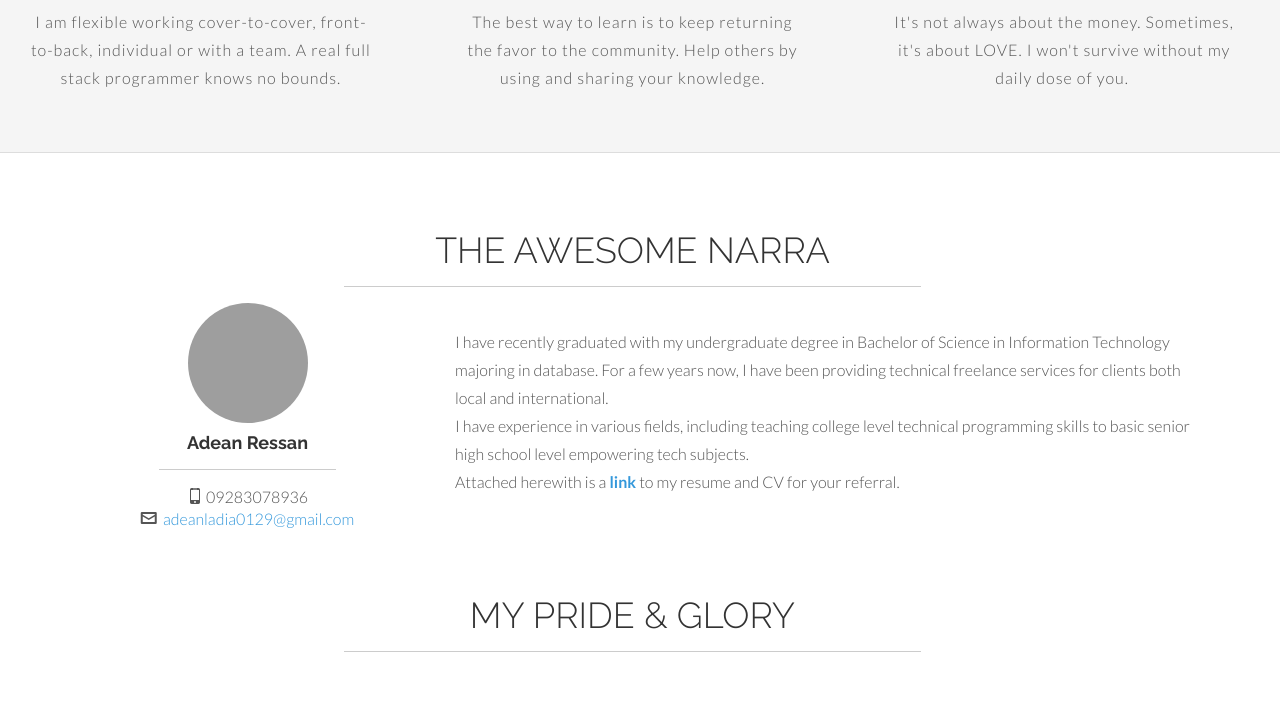
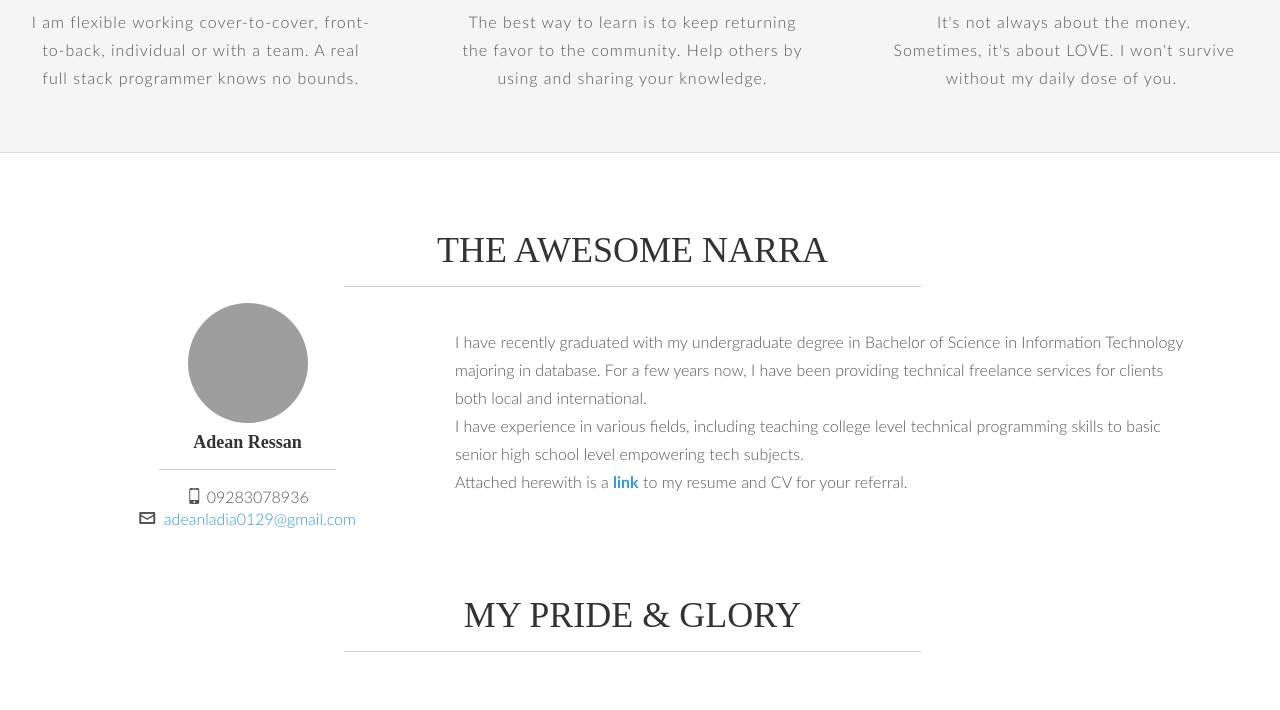
Before and after one commit to narraressan/NARRA-Portfolio, a plain HTML site: page index.html in a window 1280 px wide. Shown: the part 563-1273 px from the top of the page. Drawn offline with nearby package versions, Linux system fonts and the light colour scheme; grey boxes are pictures that could not be loaded; a web font is replaced by a local one.

Commit message:
sdfsdfsdf

```diff
--- /dev/null
+++ b/gfont1.css
@@ -0,0 +1,80 @@
+/* latin-ext */
+@font-face {
+  font-family: 'Lato';
+  font-style: normal;
+  font-weight: 300;
+  src: local('Lato Light'), local('Lato-Light'), url(http://fonts.gstatic.com/s/lato/v11/dPJ5r9gl3kK6ijoeP1IRsvY6323mHUZFJMgTvxaG2iE.woff2) format('woff2');
+  unicode-range: U+0100-024F, U+1E00-1EFF, U+20A0-20AB, U+20AD-20CF, U+2C60-2C7F, U+A720-A7FF;
+}
+/* latin */
+@font-face {
+  font-family: 'Lato';
+  font-style: normal;
+  font-weight: 300;
+  src: local('Lato Light'), local('Lato-Light'), url(http://fonts.gstatic.com/s/lato/v11/EsvMC5un3kjyUhB9ZEPPwg.woff2) format('woff2');
+  unicode-range: U+0000-00FF, U+0131, U+0152-0153, U+02C6, U+02DA, U+02DC, U+2000-206F, U+2074, U+20AC, U+2212, U+2215, U+E0FF, U+EFFD, U+F000;
+}
+/* latin-ext */
+@font-face {
+  font-family: 'Lato';
+  font-style: normal;
+  font-weight: 400;
+  src: local('Lato Regular'), local('Lato-Regular'), url(http://fonts.gstatic.com/s/lato/v11/UyBMtLsHKBKXelqf4x7VRQ.woff2) format('woff2');
+  unicode-range: U+0100-024F, U+1E00-1EFF, U+20A0-20AB, U+20AD-20CF, U+2C60-2C7F, U+A720-A7FF;
+}
+/* latin */
+@font-face {
+  font-family: 'Lato';
+  font-style: normal;
+  font-weight: 400;
+  src: local('Lato Regular'), local('Lato-Regular'), url(http://fonts.gstatic.com/s/lato/v11/1YwB1sO8YE1Lyjf12WNiUA.woff2) format('woff2');
+  unicode-range: U+0000-00FF, U+0131, U+0152-0153, U+02C6, U+02DA, U+02DC, U+2000-206F, U+2074, U+20AC, U+2212, U+2215, U+E0FF, U+EFFD, U+F000;
+}
+/* latin-ext */
+@font-face {
+  font-family: 'Lato';
+  font-style: normal;
+  font-weight: 700;
+  src: local('Lato Bold'), local('Lato-Bold'), url(http://fonts.gstatic.com/s/lato/v11/ObQr5XYcoH0WBoUxiaYK3_Y6323mHUZFJMgTvxaG2iE.woff2) format('woff2');
+  unicode-range: U+0100-024F, U+1E00-1EFF, U+20A0-20AB, U+20AD-20CF, U+2C60-2C7F, U+A720-A7FF;
+}
+/* latin */
+@font-face {
+  font-family: 'Lato';
+  font-style: normal;
+  font-weight: 700;
+  src: local('Lato Bold'), local('Lato-Bold'), url(http://fonts.gstatic.com/s/lato/v11/H2DMvhDLycM56KNuAtbJYA.woff2) format('woff2');
+  unicode-range: U+0000-00FF, U+0131, U+0152-0153, U+02C6, U+02DA, U+02DC, U+2000-206F, U+2074, U+20AC, U+2212, U+2215, U+E0FF, U+EFFD, U+F000;
+}
+/* latin-ext */
+@font-face {
+  font-family: 'Lato';
+  font-style: italic;
+  font-weight: 300;
+  src: local('Lato Light Italic'), local('Lato-LightItalic'), url(http://fonts.gstatic.com/s/lato/v11/XNVd6tsqi9wmKNvnh5HNEBJtnKITppOI_IvcXXDNrsc.woff2) format('woff2');
+  unicode-range: U+0100-024F, U+1E00-1EFF, U+20A0-20AB, U+20AD-20CF, U+2C60-2C7F, U+A720-A7FF;
+}
+/* latin */
+@font-face {
+  font-family: 'Lato';
+  font-style: italic;
+  font-weight: 300;
+  src: local('Lato Light Italic'), local('Lato-LightItalic'), url(http://fonts.gstatic.com/s/lato/v11/2HG_tEPiQ4Z6795cGfdivFtXRa8TVwTICgirnJhmVJw.woff2) format('woff2');
+  unicode-range: U+0000-00FF, U+0131, U+0152-0153, U+02C6, U+02DA, U+02DC, U+2000-206F, U+2074, U+20AC, U+2212, U+2215, U+E0FF, U+EFFD, U+F000;
+}
+/* latin-ext */
+@font-face {
+  font-family: 'Lato';
+  font-style: italic;
+  font-weight: 400;
+  src: local('Lato Italic'), local('Lato-Italic'), url(http://fonts.gstatic.com/s/lato/v11/YMOYVM-eg6Qs9YzV9OSqZfesZW2xOQ-xsNqO47m55DA.woff2) format('woff2');
+  unicode-range: U+0100-024F, U+1E00-1EFF, U+20A0-20AB, U+20AD-20CF, U+2C60-2C7F, U+A720-A7FF;
+}
+/* latin */
+@font-face {
+  font-family: 'Lato';
+  font-style: italic;
+  font-weight: 400;
+  src: local('Lato Italic'), local('Lato-Italic'), url(http://fonts.gstatic.com/s/lato/v11/PLygLKRVCQnA5fhu3qk5fQ.woff2) format('woff2');
+  unicode-range: U+0000-00FF, U+0131, U+0152-0153, U+02C6, U+02DA, U+02DC, U+2000-206F, U+2074, U+20AC, U+2212, U+2215, U+E0FF, U+EFFD, U+F000;
+}
--- /dev/null
+++ b/gfont2.css
@@ -0,0 +1,48 @@
+/* latin-ext */
+@font-face {
+  font-family: 'Raleway';
+  font-style: normal;
+  font-weight: 300;
+  src: local('Raleway Light'), local('Raleway-Light'), url(http://fonts.gstatic.com/s/raleway/v11/ZKwULyCG95tk6mOqHQfRBCEAvth_LlrfE80CYdSH47w.woff2) format('woff2');
+  unicode-range: U+0100-024F, U+1E00-1EFF, U+20A0-20AB, U+20AD-20CF, U+2C60-2C7F, U+A720-A7FF;
+}
+/* latin */
+@font-face {
+  font-family: 'Raleway';
+  font-style: normal;
+  font-weight: 300;
+  src: local('Raleway Light'), local('Raleway-Light'), url(http://fonts.gstatic.com/s/raleway/v11/-_Ctzj9b56b8RgXW8FArifk_vArhqVIZ0nv9q090hN8.woff2) format('woff2');
+  unicode-range: U+0000-00FF, U+0131, U+0152-0153, U+02C6, U+02DA, U+02DC, U+2000-206F, U+2074, U+20AC, U+2212, U+2215, U+E0FF, U+EFFD, U+F000;
+}
+/* latin-ext */
+@font-face {
+  font-family: 'Raleway';
+  font-style: normal;
+  font-weight: 400;
+  src: local('Raleway'), local('Raleway-Regular'), url(http://fonts.gstatic.com/s/raleway/v11/yQiAaD56cjx1AooMTSghGfY6323mHUZFJMgTvxaG2iE.woff2) format('woff2');
+  unicode-range: U+0100-024F, U+1E00-1EFF, U+20A0-20AB, U+20AD-20CF, U+2C60-2C7F, U+A720-A7FF;
+}
+/* latin */
+@font-face {
+  font-family: 'Raleway';
+  font-style: normal;
+  font-weight: 400;
+  src: local('Raleway'), local('Raleway-Regular'), url(http://fonts.gstatic.com/s/raleway/v11/0dTEPzkLWceF7z0koJaX1A.woff2) format('woff2');
+  unicode-range: U+0000-00FF, U+0131, U+0152-0153, U+02C6, U+02DA, U+02DC, U+2000-206F, U+2074, U+20AC, U+2212, U+2215, U+E0FF, U+EFFD, U+F000;
+}
+/* latin-ext */
+@font-face {
+  font-family: 'Raleway';
+  font-style: normal;
+  font-weight: 700;
+  src: local('Raleway Bold'), local('Raleway-Bold'), url(http://fonts.gstatic.com/s/raleway/v11/WmVKXVcOuffP_qmCpFuyzSEAvth_LlrfE80CYdSH47w.woff2) format('woff2');
+  unicode-range: U+0100-024F, U+1E00-1EFF, U+20A0-20AB, U+20AD-20CF, U+2C60-2C7F, U+A720-A7FF;
+}
+/* latin */
+@font-face {
+  font-family: 'Raleway';
+  font-style: normal;
+  font-weight: 700;
+  src: local('Raleway Bold'), local('Raleway-Bold'), url(http://fonts.gstatic.com/s/raleway/v11/JbtMzqLaYbbbCL9X6EvaI_k_vArhqVIZ0nv9q090hN8.woff2) format('woff2');
+  unicode-range: U+0000-00FF, U+0131, U+0152-0153, U+02C6, U+02DA, U+02DC, U+2000-206F, U+2074, U+20AC, U+2212, U+2215, U+E0FF, U+EFFD, U+F000;
+}
--- a/index.html
+++ b/index.html
@@ -14,8 +14,8 @@
         <link href="assets/css/main.css" rel="stylesheet" type="text/css">
         <link rel="stylesheet" href="assets/css/icomoon.css" type="text/css">
         <link href="assets/css/animate-custom.css" rel="stylesheet" type="text/css">
-        <link href="http://fonts.googleapis.com/css?family=Lato:300,400,700,300italic,400italic" rel="stylesheet" type="text/css" data-cssintegration="font-family:Lato, serif;" data-familyname="Lato">
-        <link href="http://fonts.googleapis.com/css?family=Raleway:400,300,700" rel="stylesheet" type="text/css" data-cssintegration="font-family:Raleway, serif;" data-familyname="Raleway">
+        <link href="gfont1.css" rel="stylesheet" type="text/css" data-cssintegration="font-family:Lato, serif;" data-familyname="Lato">
+        <link href="gfont2.css" rel="stylesheet" type="text/css" data-cssintegration="font-family:Raleway, serif;" data-familyname="Raleway">
         <script type="text/javascript" src="https://ajax.googleapis.com/ajax/libs/jquery/1.11.1/jquery.min.js"></script>
         <link href="assets/css/sh-default.css" rel="stylesheet" default-stylesheet="true" type="text/css">
         <link href="//maxcdn.bootstrapcdn.com/font-awesome/4.2.0/css/font-awesome.min.css" rel="stylesheet" type="text/css">
```
